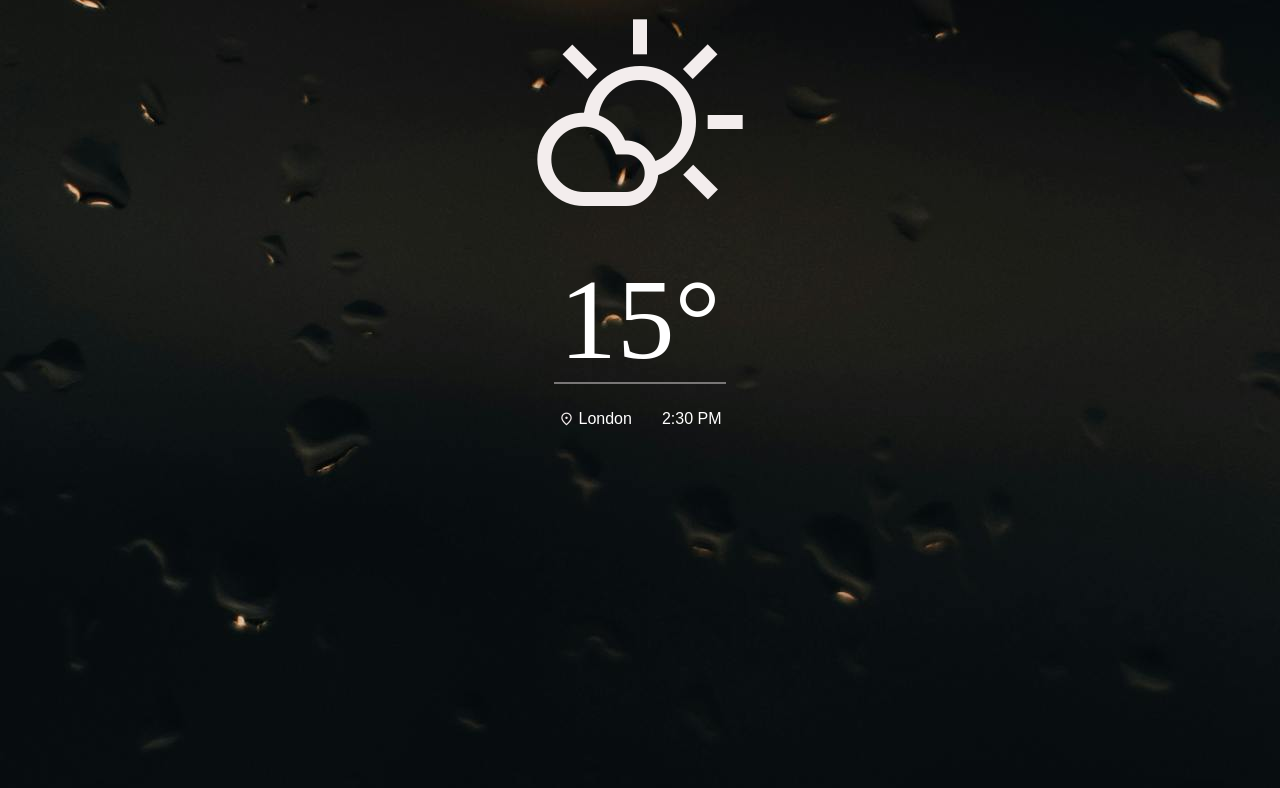
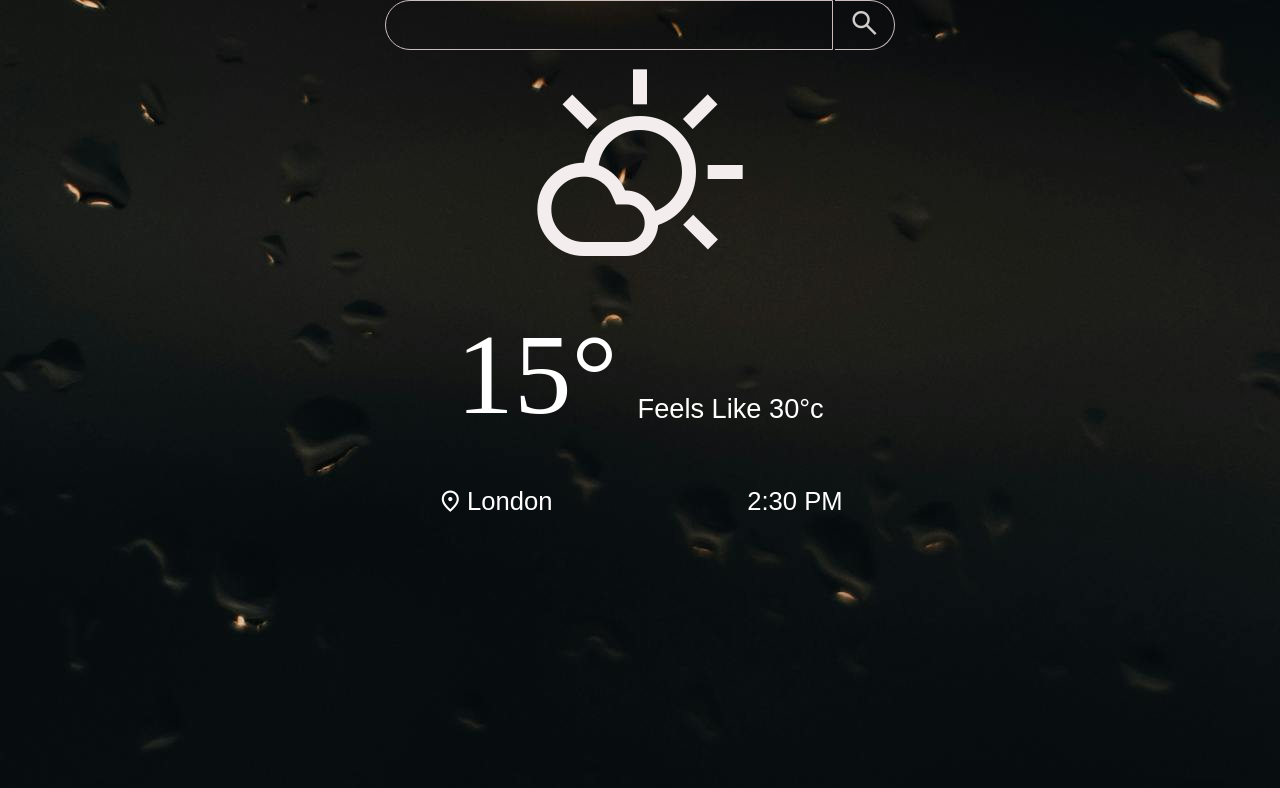
Before and after one commit to shahidafridi-321/weather-app, a website built with webpack: page src/html/index.html in a window 1280 px wide. Built offline with nearby package versions, Linux system fonts and the light colour scheme.

Commit message:
added search bar

```diff
--- a/src/html/index.html
+++ b/src/html/index.html
@@ -17,15 +17,32 @@
 			rel="stylesheet"
 			href="https://fonts.googleapis.com/css2?family=Material+Symbols+Outlined:opsz,wght,FILL,GRAD@20..48,100..700,0..1,-50..200"
 		/>
+		<link
+			rel="stylesheet"
+			href="https://fonts.googleapis.com/css2?family=Material+Symbols+Outlined:opsz,wght,FILL,GRAD@20..48,100..700,0..1,-50..200"
+		/>
 		<title>Weather app</title>
 	</head>
 	<body>
+		<header class="header-content">
+			<div class="search-container">
+				<input type="search" name="" id="search" class="search-bar" />
+				<button class="search-btn">
+					<span class="material-symbols-outlined search-btn-text">Search</span>
+				</button>
+			</div>
+		</header>
+		<main class="main-content">
+			<div class="main-content-container">
 				<div class="weather-card">
 					<div class="icon">
-				<span class="material-symbols-outlined"> partly_cloudy_day </span>
+						<span class="material-symbols-outlined conditions">
+							partly_cloudy_day
+						</span>
 					</div>
 					<div class="temperature">
-				<p>15°</p>
+						<p class="temp">15°</p>
+						<p class="feels-like">Feels Like 30°c</p>
 					</div>
 					<div class="location-time">
 						<p class="location">
@@ -37,5 +54,8 @@
 						<p class="time">2:30 PM</p>
 					</div>
 				</div>
+			</div>
+		</main>
+		<footer></footer>
 	</body>
 </html>
--- a/src/styles/style.css
+++ b/src/styles/style.css
@@ -8,38 +8,91 @@ body {
 	height: 100vh;
 	color: #fff;
 }
+.search-container {
+	display: flex;
+	justify-content: center;
+	gap: 2px;
+}
+.search-container > .search-bar {
+	width: 35vw;
+	height: 50px;
+	border: 1px solid #c9bdbd;
+	background: none;
+	border-radius: 25px 0 0 25px;
+	color: #f0f0f0;
+	padding: 5px 15px;
+}
+.search-container > .search-bar:hover {
+	outline: none;
+}
+.search-container > .search-btn {
+	background: none;
+	border: none;
+	width: 60px;
+	border-radius: 0 25px 25px 0;
+	border-right: 1px solid #c9bdbd;
+	border-top: 1px solid #c9bdbd;
+	border-bottom: 1px solid #c9bdbd;
+	cursor: pointer;
+	transition: all 0.7s;
+}
+.search-btn:active {
+	background: pink;
+	transition: all 0.3s;
+}
+.search-btn-text {
+	color: #d1cccc;
+	font-size: 2rem;
+}
+.main-content-container {
+	display: flex;
+	justify-content: center;
+}
 .weather-card {
 	display: flex;
 	flex-direction: column;
 	align-items: center;
 	gap: 10px;
+	width: 600px;
 }
 .icon {
 	padding: 10px 20px;
 }
-.material-symbols-outlined {
+.conditions {
 	font-size: calc(6rem + 10vw);
 	color: #f3eded;
 }
-.temperature p {
+.temperature {
+	display: flex;
+	gap: 20px;
+	align-items: end;
+	padding: 10px;
+}
+.temperature > .temp {
 	font-size: calc(4rem + 4vw);
 	font-family: dancing;
-	padding: 5px 5px;
-	display: flex;
-	justify-content: center;
-	border-bottom: 2px solid #797777;
 }
+.temperature > .feels-like {
+	font-size: 1.7rem;
+	margin-bottom: 10px;
+}
+
 .location-time {
 	display: flex;
+	height: 100px;
+	width: 100%;
 	align-items: center;
-	gap: 30px;
-	height: 50px;
+	justify-content: space-around;
 }
 .location-icon {
-	font-size: 1rem;
+	font-size: 1.6rem;
 }
 .location {
 	display: flex;
 	align-items: center;
 	gap: 4px;
+	font-size: 1.6rem;
 }
+.location-time > .time {
+	font-size: 1.6rem;
+}
```
Also changed, not shown: dist/bundle.js, dist/index.html. Lines whose indentation alone changed are shown as unchanged.
